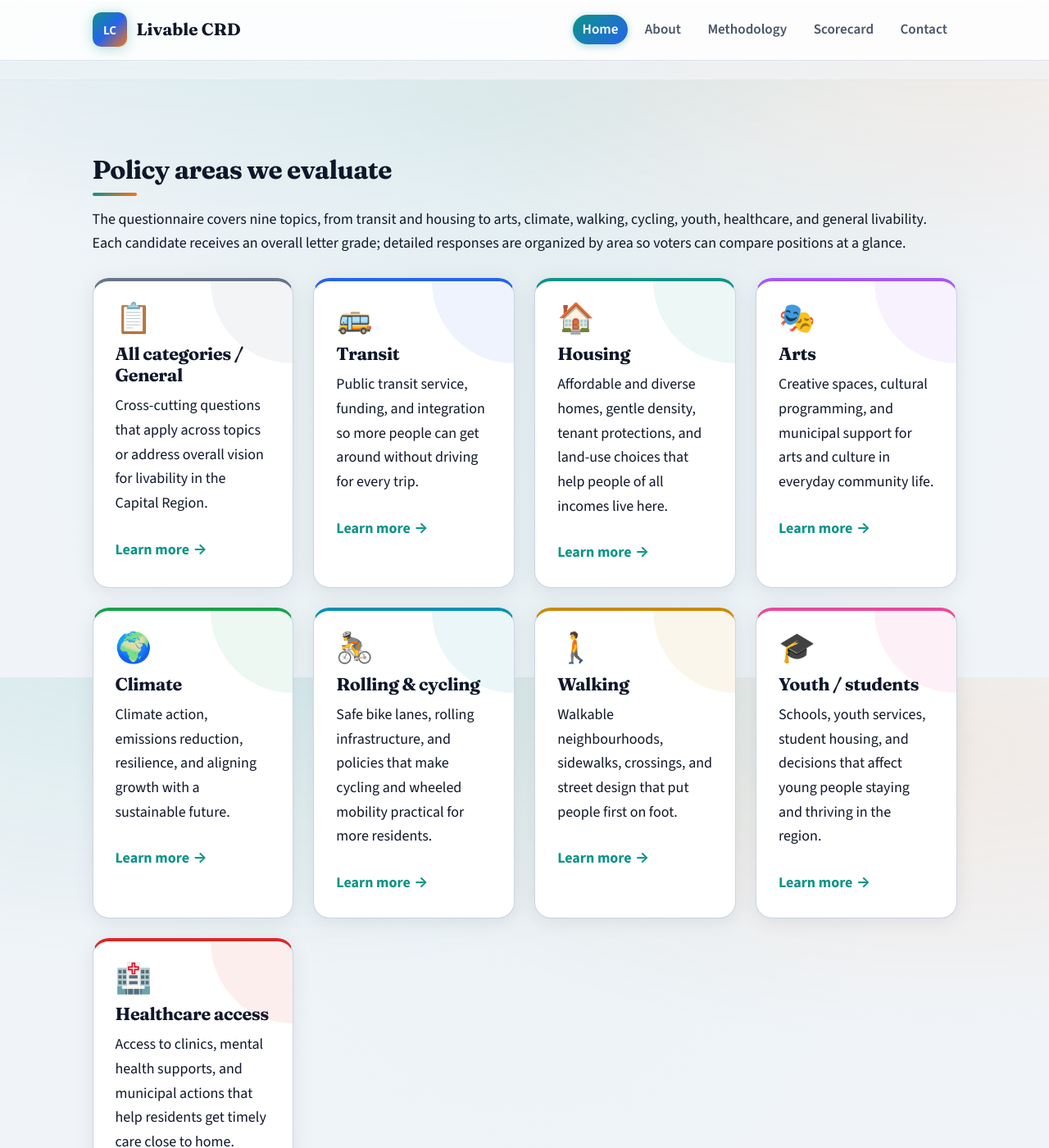
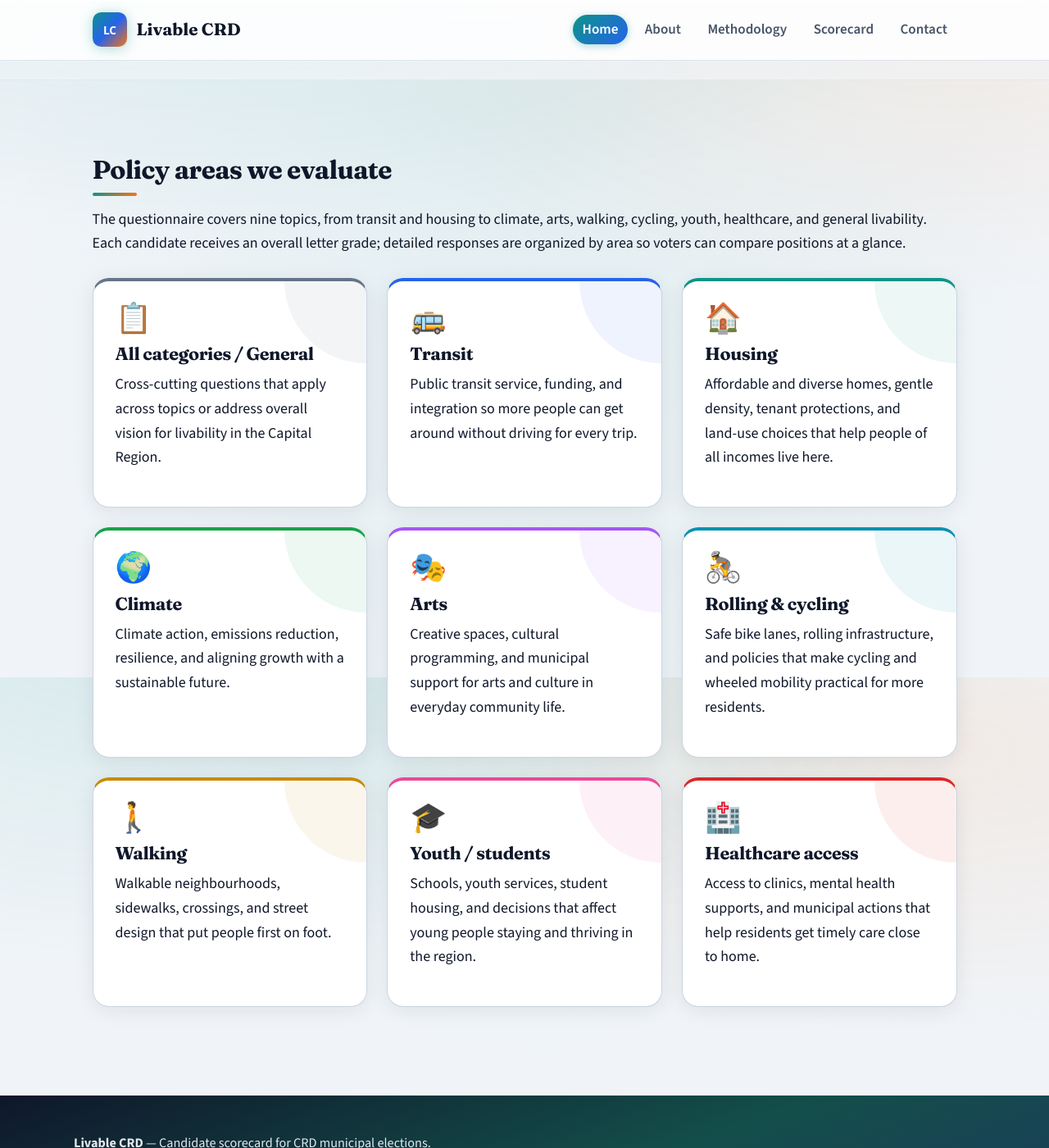
Before and after one commit to LaputanMachines/livable-crd-website, a Jekyll site: the page built from index.md, in a window 1280 px wide and 1400 px high, scrolled down 1874 px. Shown: the whole window at 82% size. Built offline with Jekyll 4.4.1, drawn with Linux system fonts in a browser that asks for light colours.

Commit message:
Expand card sizes on homepage, remove Learn More link, move climate up in topic list

```diff
--- a/_includes/topic-card.html
+++ b/_includes/topic-card.html
@@ -3,5 +3,4 @@
   <span class="card-icon" aria-hidden="true">{{ topic.icon }}</span>
   <h3>{{ topic.name }}</h3>
   <p>{{ topic.description }}</p>
-  <a class="card-link" href="{{ '/methodology/' | relative_url }}">Learn more <span aria-hidden="true">→</span></a>
 </article>
--- a/_sass/_components.scss
+++ b/_sass/_components.scss
@@ -42,7 +42,7 @@
 
 .card-grid {
   display: grid;
-  grid-template-columns: repeat(auto-fill, minmax(220px, 1fr));
+  grid-template-columns: repeat(auto-fill, minmax(300px, 1fr));
   gap: 1.35rem;
   margin-top: 1.5rem;
 }
--- a/index.md
+++ b/index.md
@@ -73,7 +73,7 @@ title: Home
   <div class="container">
     <h2 class="section-title">Policy areas we evaluate</h2>
     <p>
-      The questionnaire covers nine topics, from transit and housing to arts, climate, walking, cycling, youth, healthcare, and general livability. Each candidate receives an overall
+      The questionnaire covers nine topics, from transit and housing to climate, arts, walking, cycling, youth, healthcare, and general livability. Each candidate receives an overall
       letter grade; detailed responses are organized by area so voters can compare
       positions at a glance.
     </p>
```
Also changed, not shown: _data/subjects.yml (+8 -8 lines).
